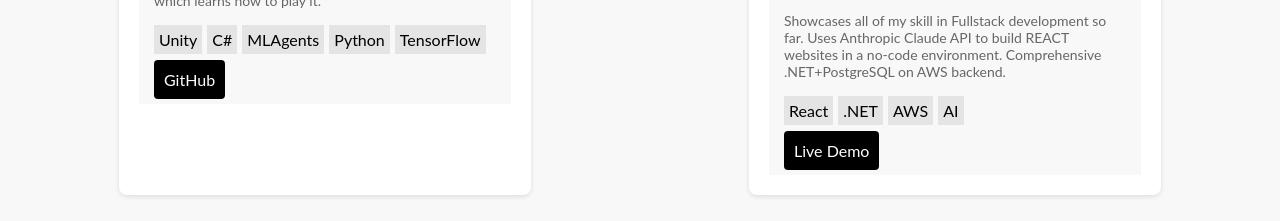
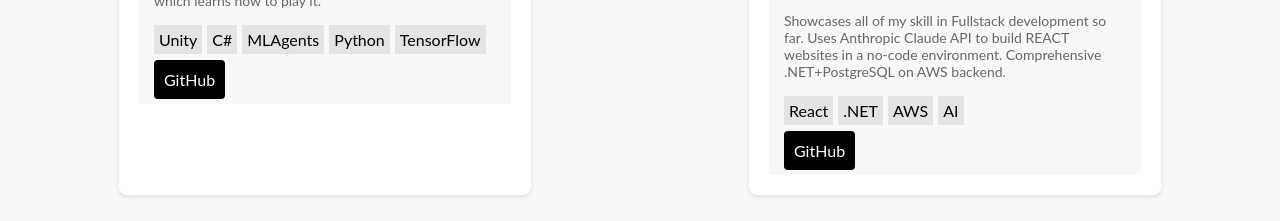
Before and after one commit to princeVegeta2/personalWebsite, a React (Create React App) app: page / in a window 1280 px wide. Shown: the part 3780-4001 px from the top of the page. Built offline with nearby package versions, Linux system fonts and the light colour scheme; no server answers.

Commit message:
Changed live demo to github for wbuilder project card

```diff
--- a/src/components/sections/ProjectsSection.js
+++ b/src/components/sections/ProjectsSection.js
@@ -35,7 +35,7 @@ function ProjectsSection() {
             description: "Showcases all of my skill in Fullstack development so far. Uses Anthropic Claude API to build REACT websites in a no-code environment. Comprehensive .NET+PostgreSQL on AWS backend.",
             technologies: ["React", ".NET", "AWS", "AI"],
             image: WebBuilder,
-            liveDemo: "https://web-builder-alpha.netlify.app/"
+            githubLink: "https://github.com/princeVegeta2/ai-builder-server-dotnet"
         }
         // Add more projects here
     ];
```
